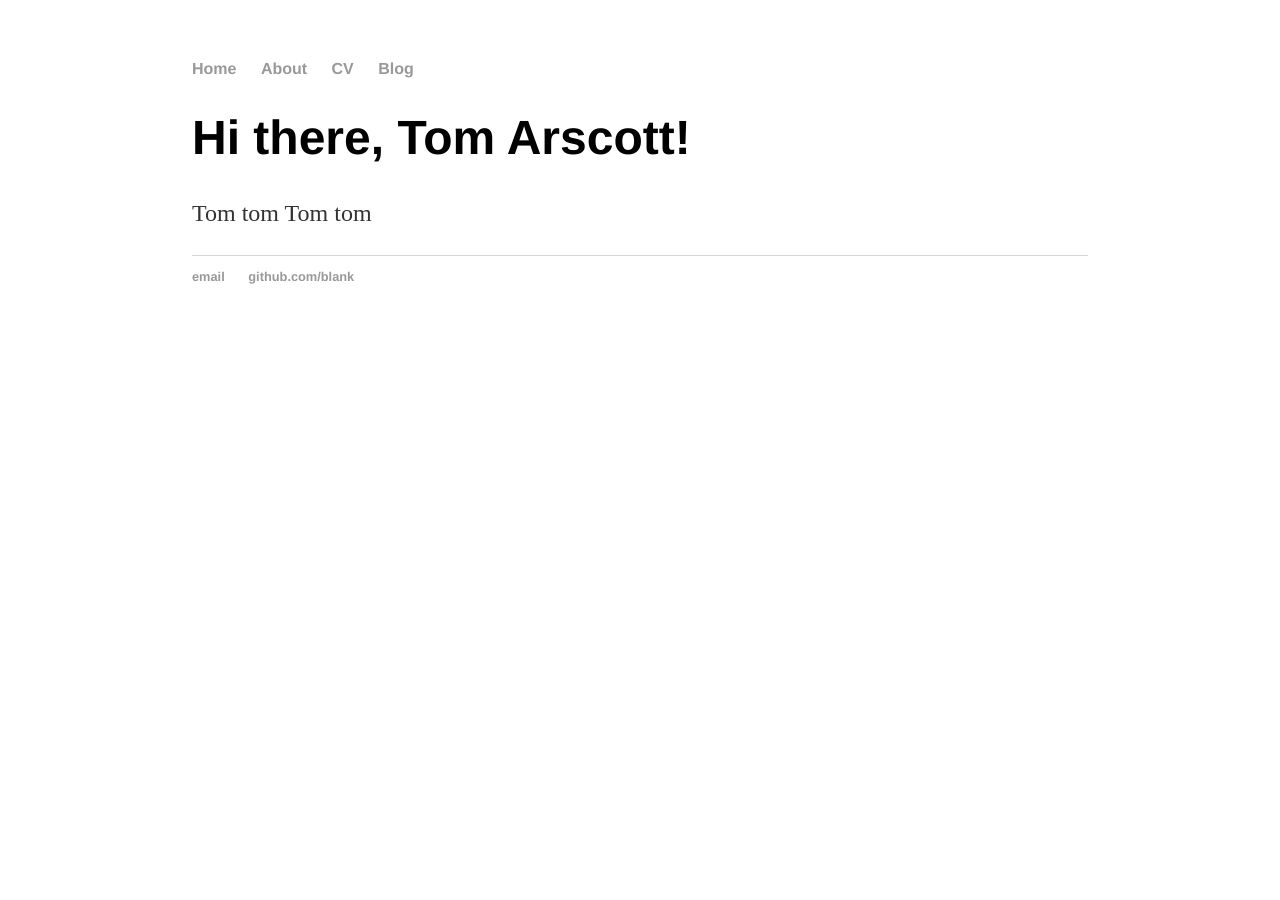
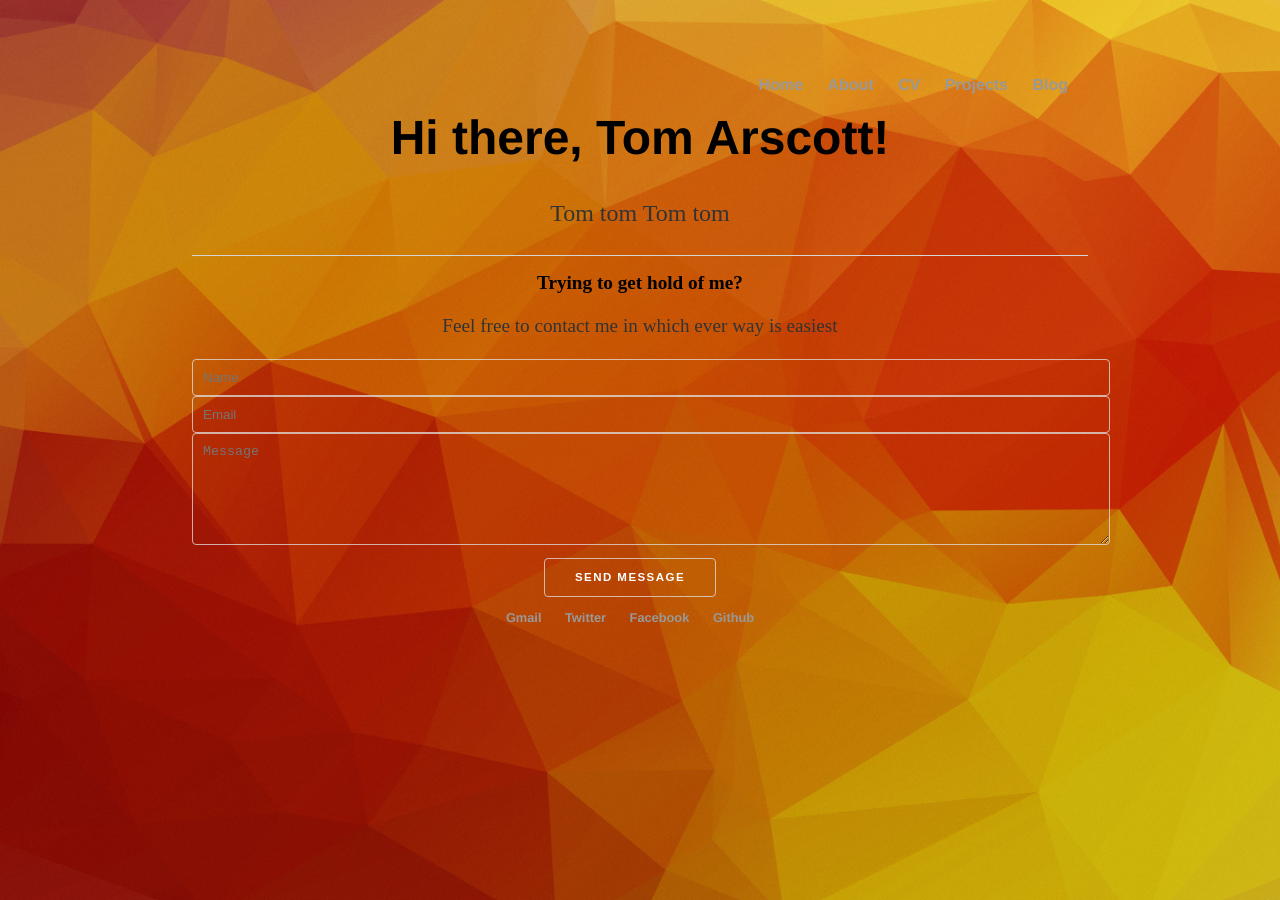
Before and after one commit to ArscottT/ArscottT_practice, a Jekyll site: the page built from index.html, in a window 1280 px wide. Built offline with Jekyll 4.4.1, drawn with Linux system fonts in a browser that asks for light colours.

Commit message:
various changes to page layout and feel. Currently only index page. Submt message but does not work

```diff
--- a/_config.yml
+++ b/_config.yml
@@ -1,2 +1,2 @@
-name: Hank Quinlan, Horrible Cop
+name: Tom Arscott, Developer
 markdown: kramdown
--- a/_layouts/default.html
+++ b/_layouts/default.html
@@ -4,26 +4,61 @@
 			<title>{{ page.title }}</title>
 			<!-- link to main stylesheet -->
 			<link rel="stylesheet" type="text/css" href="/css/main.css">
+			<style>
+				html {
+			  	background: url(images/14.jpg) no-repeat center center fixed;
+			  	-webkit-background-size: cover;
+			  	-moz-background-size: cover;
+			  	-o-background-size: cover;
+			  	background-size: cover;
+				}
+			</style>
 		</head>
 		<body>
-			<nav>
+			<header>
 	    		<ul>
 	        		<li><a href="/">Home</a></li>
 		        	<li><a href="/about">About</a></li>
 	        		<li><a href="/cv">CV</a></li>
+							<li><a href="/projects">Projects</a></li>
 	        		<li><a href="/blog">Blog</a></li>
 	    		</ul>
-			</nav>
-			<div class="container">
+			</header>
+			<div class="container content">
 
 			{{ content }}
 
 			</div><!-- /.container -->
 			<footer>
-	    		<ul>
-	        		<li><a href="mailto:blankb@gmail.com">email</a></li>
-	        		<li><a href="https://github.com/blank">github.com/blank</a></li>
-				</ul>
+				<div class="container">
+					<div class="major last">
+						<h2>Trying to get hold of me?</h2>
+					</div>
+
+					<p>Feel free to contact me in which ever way is easiest</p>
+
+					<form method="post" action="#">
+						<div class="row">
+								<input type="text" name="name" placeholder="Name" />
+								<input type="email" name="email" placeholder="Email" />
+						</div>
+						<div class="row">
+								<textarea name="message" placeholder="Message" rows="6"></textarea>
+						</div>
+						<div class="row">
+								<ul class="actions">
+									<li><input type="submit" value="Send Message" /></li>
+								</ul>
+						</div>
+					</form>
+				</div>
+
+				<ul class="icons">
+						<li><a href="#" class="contact">Gmail</a></li>
+						<li><a href="#" class="contact">Twitter</a></li>
+						<li><a href="#" class="contact">Facebook</a></li>
+						<li><a href="#" class="contact">Github</a></li>
+					</ul>
 			</footer>
 		</body>
 	</html>
--- a/css/main.css
+++ b/css/main.css
@@ -2,13 +2,20 @@ body {
     margin: 60px auto;
     width: 70%;
 }
-nav ul, footer ul {
+
+header {
+  float: right;
+  /*position: fixed;*/
+  right: 0px;
+  top: 0px;
+}
+header ul, footer ul {
     font-family:'Helvetica', 'Arial', 'Sans-Serif';
     padding: 0px;
     list-style: none;
     font-weight: bold;
 }
-nav ul li, footer ul li {
+header ul li, footer ul li {
     display: inline;
     margin-right: 20px;
 }
@@ -17,7 +24,8 @@ a {
     color: #999;
 }
 a:hover {
-    text-decoration: underline;
+    text-decoration: none;
+    color: #595959;
 }
 h1 {
     font-size: 3em;
@@ -31,13 +39,79 @@ p {
 footer {
     border-top: 1px solid #d5d5d5;
     font-size: .8em;
+    text-align: center;
 }
 
-ul.posts {
-    margin: 20px auto 40px;
-    font-size: 1.5em;
+/*content*/
+.content {
+  clear: right;
+  text-align: center;;
 }
 
-ul.posts li {
-    list-style: none;
+/*contact*/
+input[type="text"], input[type="password"], input[type="email"], select, textarea {
+	-moz-appearance: none;
+	-webkit-appearance: none;
+	-ms-appearance: none;
+	appearance: none;
+  -moz-transition: background-color 0.2s ease-in-out;
+	-webkit-transition: background-color 0.2s ease-in-out;
+	-ms-transition: background-color 0.2s ease-in-out;
+	transition: background-color 0.2s ease-in-out;
+	background: none;
+	border-radius: 4px;
+	border: 0;
+	border: solid 1px rgba(224, 224, 224, 0.75);
+	color: inherit;
+	display: block;
+	outline: 0;
+	padding: 0.75em;
+	text-decoration: none;
+	width: 100%;
+	opacity: 1;
 }
+
+input[type="text"]:focus, input[type="password"]:focus, input[type="email"]:focus, select:focus, textarea:focus {
+	background: rgba(224, 224, 224, 0.15);
+}
+
+input[type="submit"] {
+  -moz-appearance: none;
+	-webkit-appearance: none;
+	-ms-appearance: none;
+	appearance: none;
+  -moz-transition: color 0.2s ease-in-out, background-color 0.2s ease-in-out;
+	-webkit-transition: color 0.2s ease-in-out, background-color 0.2s ease-in-out;
+	-ms-transition: color 0.2s ease-in-out, background-color 0.2s ease-in-out;
+	transition: color 0.2s ease-in-out, background-color 0.2s ease-in-out;
+	background: none;
+	border-radius: 4px;
+	border: 0;
+  border: solid 1px rgba(224, 224, 224, 0.75);
+	color: #ffffff;
+	cursor: pointer;
+	display: inline-block;
+	font-size: 0.9em;
+	font-weight: 700;
+	letter-spacing: 0.125em;
+	line-height: 3.25em;
+	min-width: 15em;
+	padding: 0 1.5em;
+	text-align: center;
+	text-decoration: none;
+	text-transform: uppercase;
+}
+
+input[type="submit"]:hover {
+  background: rgba(224, 224, 224, 0.15);
+}
+
+.contact:hover {
+  text-decoration: none;
+  color: #595959;
+}
+
+/*blurb - index html*/
+div h1 {
+  colour: #FFFFFF;
+}
--- a/index.html
+++ b/index.html
@@ -1,6 +1,6 @@
 ---
 layout: default
-title: Hank Quinlan, Horrible Cop
+title: Tom Arscott, Developer
 ---
 <div class="blurb">
 	<h1>Hi there, Tom Arscott!</h1>
```
Also changed, not shown: images/14.jpg (added).
